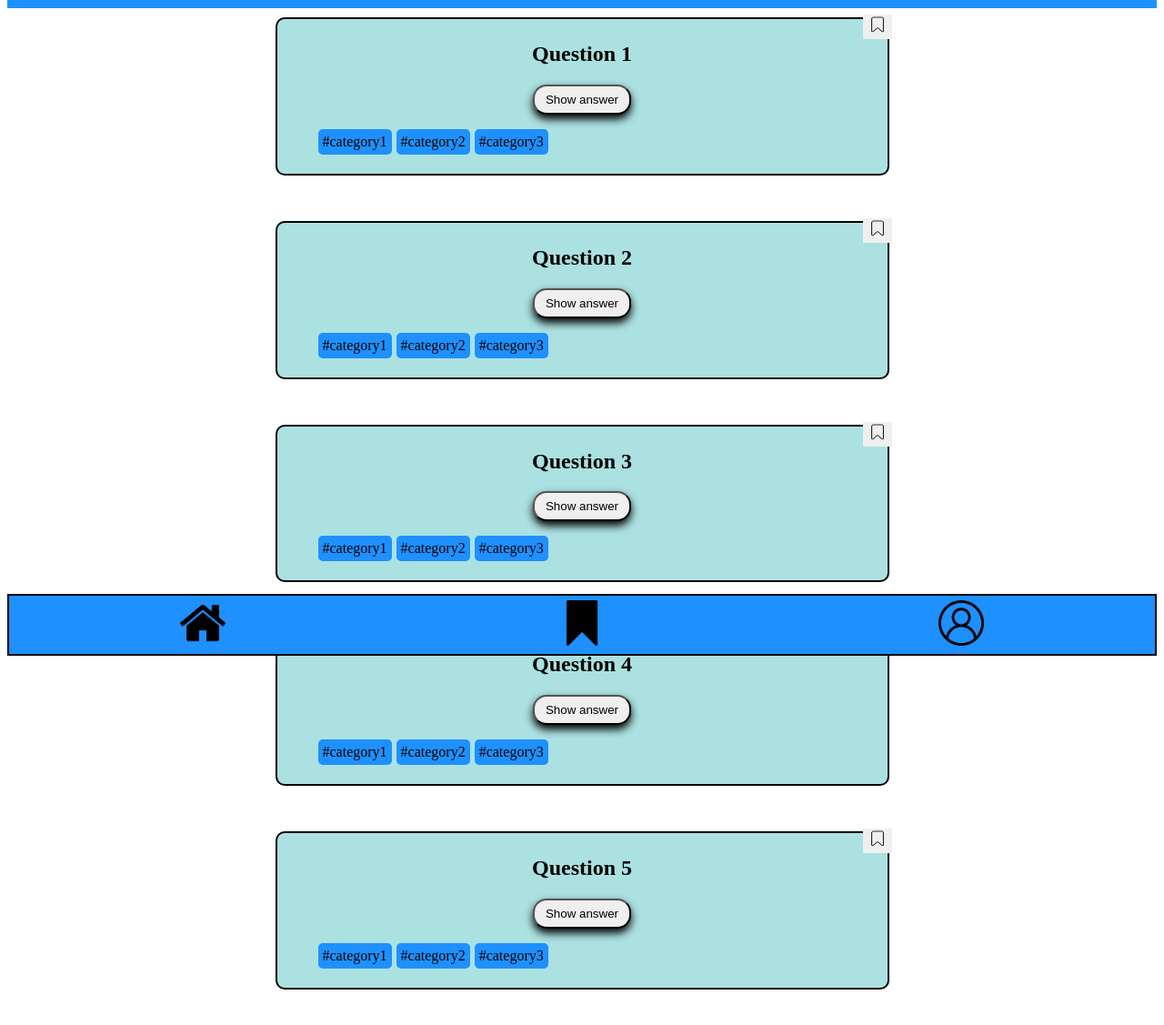
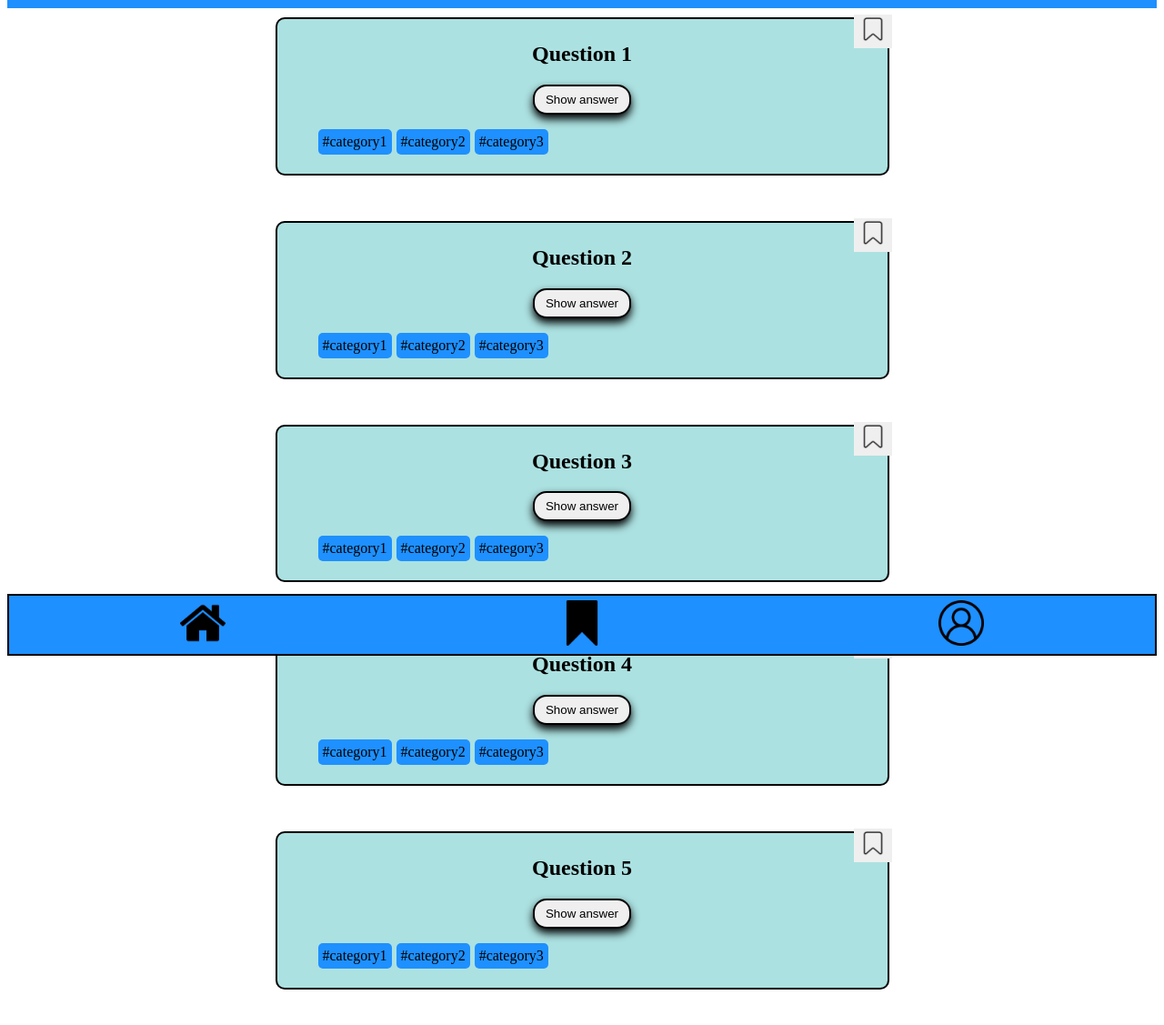
Before and after one commit to Steffen-Anslinger/Quiz-App, a plain HTML site: page index.html in a window 1280 px wide. Shown: the part 79-1206 px from the top of the page at 91% size. Drawn offline with Linux system fonts and the light colour scheme.

Commit message:
button.css updated, bookmark buttons updated

```diff
--- a/css/button.css
+++ b/css/button.css
@@ -2,4 +2,13 @@
   border-radius: 15px;
   padding: 7px 12px;
   box-shadow: 0 5px 10px 0 black;
+  border: var(--border);
 }
+
+.question__bookmark {
+  border: none;
+  font-size: larger;
+  position: absolute;
+  top: -5px;
+  right: -5px;
+}
--- a/css/styles.css
+++ b/css/styles.css
@@ -21,14 +21,6 @@
   align-items: center;
 }
 
-.question__bookmark {
-  border: none;
-  font-size: larger;
-  position: absolute;
-  top: -5px;
-  right: -5px;
-}
-
 ul {
   display: flex;
   list-style: none;
--- a/index.html
+++ b/index.html
@@ -17,8 +17,12 @@
           <h2>Question 1</h2>
           <a name="bookmark"></a>
           <button aria-label="Bookmark question" class="question__bookmark">
-            <img src="images/ribbon.png" alt="bookmark_sign" height=20px
-            width="" 20px
+            <img
+              src="images/ribbon.png"
+              alt="bookmark_sign"
+              height="30px"
+              width="30px"
+            />
           </button>
           <button class="show__answer">Show answer</button>
           <p hidden>Answer to the question.</p>
@@ -36,8 +40,12 @@
           <h2>Question 2</h2>
           <a name="bookmark"></a>
           <button aria-label="Bookmark question" class="question__bookmark">
-            <img src="images/ribbon.png" alt="bookmark_sign" height=20px width=
-            20px
+            <img
+              src="images/ribbon.png"
+              alt="bookmark_sign"
+              height="30px"
+              width="30px"
+            />
           </button>
           <button class="show__answer">Show answer</button>
           <p hidden>Answer to the question.</p>
@@ -55,8 +63,12 @@
           <h2>Question 3</h2>
           <a name="bookmark"></a>
           <button aria-label="Bookmark question" class="question__bookmark">
-            <img src="images/ribbon.png" alt="bookmark_sign" height=20px width=
-            20px
+            <img
+              src="images/ribbon.png"
+              alt="bookmark_sign"
+              height="30px"
+              width="30px"
+            />
           </button>
           <button class="show__answer">Show answer</button>
           <p hidden>Answer to the question.</p>
@@ -74,8 +86,12 @@
           <h2>Question 4</h2>
           <a name="bookmark"></a>
           <button aria-label="Bookmark question" class="question__bookmark">
-            <img src="images/ribbon.png" alt="bookmark_sign" height=20px width=
-            20px
+            <img
+              src="images/ribbon.png"
+              alt="bookmark_sign"
+              height="30px"
+              width="30px"
+            />
           </button>
           <button class="show__answer">Show answer</button>
           <p hidden>Answer to the question.</p>
@@ -93,8 +109,12 @@
           <h2>Question 5</h2>
           <a name="bookmark"></a>
           <button aria-label="Bookmark question" class="question__bookmark">
-            <img src="images/ribbon.png" alt="bookmark_sign" height=20px width=
-            20px
+            <img
+              src="images/ribbon.png"
+              alt="bookmark_sign"
+              height="30px"
+              width="30px"
+            />
           </button>
           <button class="show__answer">Show answer</button>
           <p hidden>Answer to the question.</p>
```
